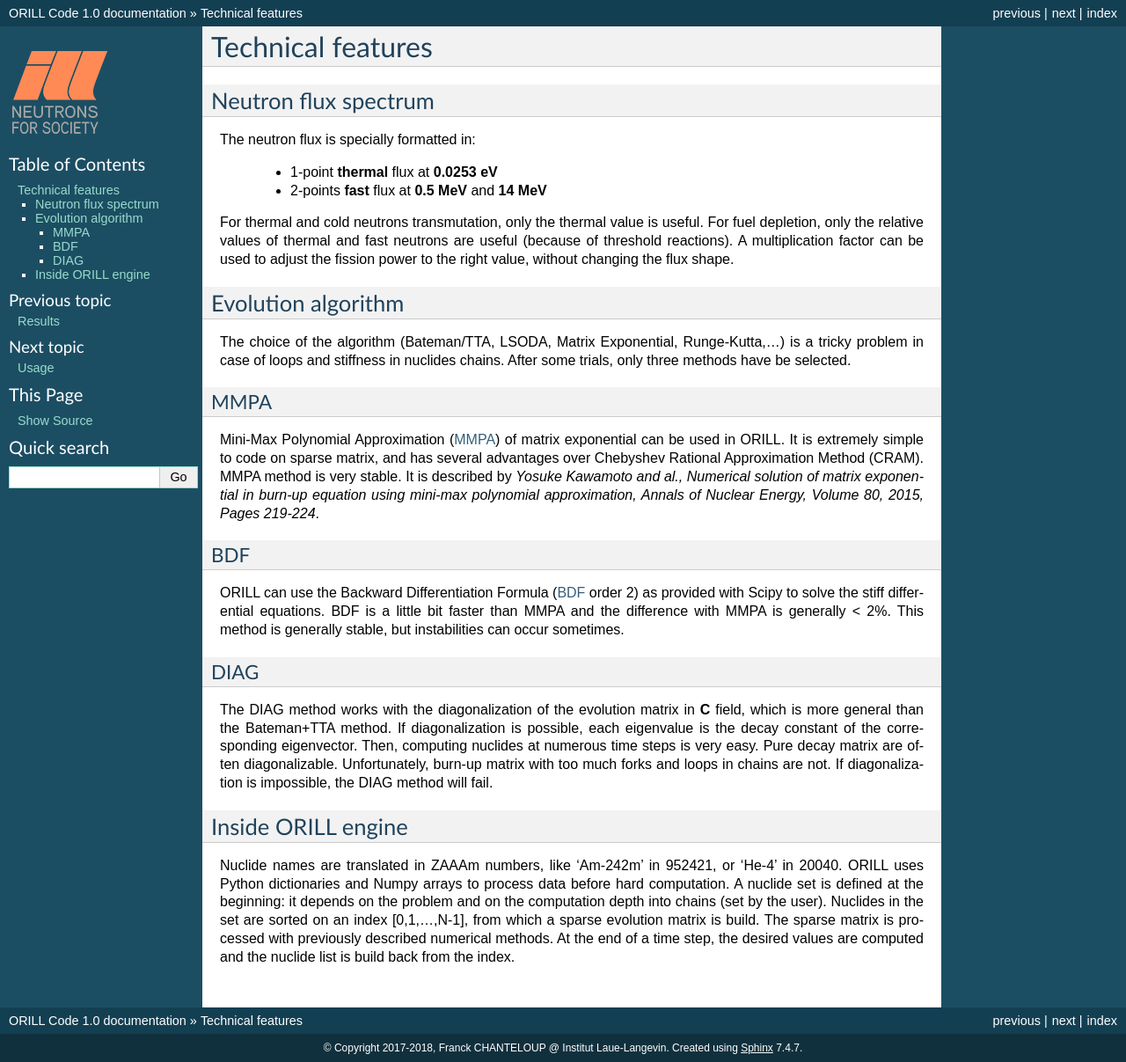
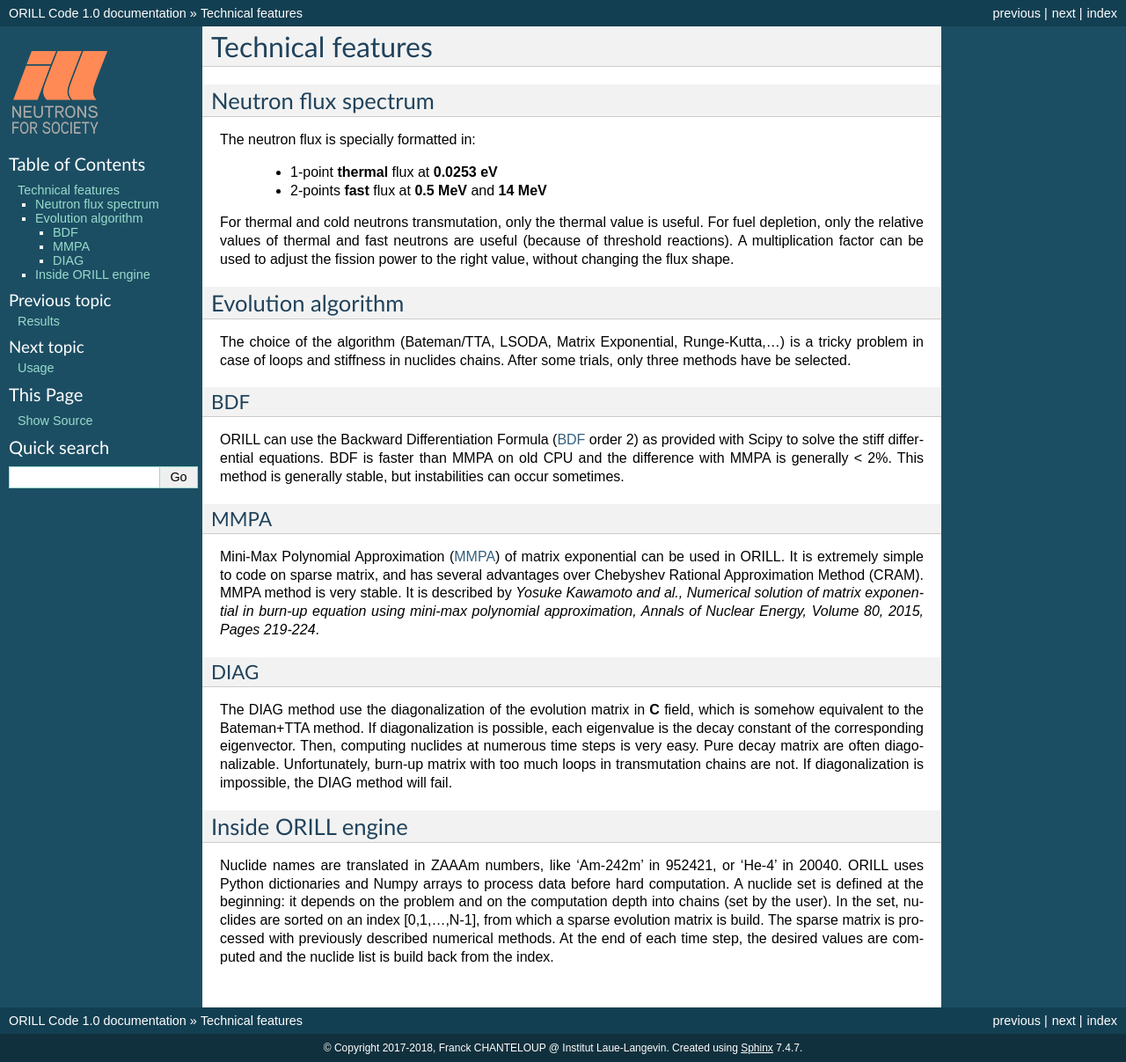
Before and after one commit to orill/orill, a Sphinx documentation site: the page built from docs/techfeatures.rst, in a window 1280 px wide. Shown: the whole page at 88% size. Built offline with Sphinx 7.4.7, drawn with Linux system fonts in a browser that asks for light colours.

Commit message:
Add files via upload

```diff
--- a/docs/nucdata.rst
+++ b/docs/nucdata.rst
@@ -11,8 +11,8 @@ toolkit. Parsing features are not provided with ORILL public version. However, d
  - Nuclide set consists of 3820 nuclides from the US Evaluated Nuclear Data `ENDF/B-VII.1 <http://www.nndc.bnl.gov/endf/b7.1/>`_ decay sub-library (**only childs with branching ratios > 0.1%** are selected).
  - Incident neutron data cover 816 nuclides cross sections and multiplicities from the European Activation File (`EAF 2010 <https://www.oecd-nea.org/dbdata/>`_) at 293.6K: (**only (n,2n), (n,3n), (n,fission), (n,gamma), (n,p), (n,d), (n,t), (n,3He), (n,alpha)** reactions are selected).
  - Direct (independent) induced fission yields of 83 nuclides are from TENDL 2011 `TALYS <http://www.talys.eu/>`_ nuclear model code system (**only products with yields > 0.01%** are selected).
- - Effective dose coefficients for inhalation (adult, public) includes 1975 nuclides from EAF 2010 and `ICRP <http://www.icrp.org/publications.asp>`_ 72.
- - Fluence to effective dose coefficients (rotational) are from ICRP 74 (we consider ICRP 116 values for neutrons are unreliable).
+ - Effective dose coefficients for inhalation (adult, public) includes 1975 nuclides from EAF 2010 and `ICRP 72<http://www.icrp.org/publications.asp>`_.
+ - Fluence to effective dose coefficients (Hp(10), rotational) are from ICRP 74 (we consider ICRP 116 values for neutrons unreliable).
 
 The choice of EAF 2010 and TENDL 2011 instead of ENDF/B-VII.1 was made to enlarge the data set in terms of available cross sections and fission products. Moreover, independent fission yields are sometimes difficult to measure and the TALYS nuclear model has a good agreement with experimental data.
 
--- a/docs/techfeatures.rst
+++ b/docs/techfeatures.rst
@@ -20,6 +20,14 @@ Evolution algorithm
 The choice of the algorithm (Bateman/TTA, LSODA, Matrix Exponential, Runge-Kutta,...) is a tricky problem in case of loops and stiffness in nuclides chains.
 After some trials, only three methods have be selected.
 
+BDF
+^^^
+
+ORILL can use the Backward Differentiation Formula
+(`BDF <https://en.wikipedia.org/wiki/Backward_differentiation_formula>`_ order 2) as provided with Scipy to solve the stiff differential equations.
+BDF is faster than MMPA on old CPU and the difference with MMPA is generally < 2%.
+This method is generally stable, but instabilities can occur sometimes.
+
 MMPA
 ^^^^
 
@@ -30,22 +38,14 @@ It is described by *Yosuke Kawamoto and al.,
 Numerical solution of matrix exponential in burn-up equation using mini-max polynomial approximation,
 Annals of Nuclear Energy, Volume 80, 2015, Pages 219-224*.
 
-BDF
-^^^
-
-ORILL can use the Backward Differentiation Formula
-(`BDF <https://en.wikipedia.org/wiki/Backward_differentiation_formula>`_ order 2) as provided with Scipy to solve the stiff differential equations.
-BDF is a little bit faster than MMPA and the difference with MMPA is generally < 2%.
-This method is generally stable, but instabilities can occur sometimes.
-
 DIAG
 ^^^^
 
-The DIAG method works with the diagonalization of the evolution matrix in **C** field, which is more general than the
+The DIAG method use the diagonalization of the evolution matrix in **C** field, which is somehow equivalent to the
 Bateman+TTA method.
 If diagonalization is possible, each eigenvalue is the decay constant of the corresponding eigenvector.
 Then, computing nuclides at numerous time steps is very easy. Pure decay matrix are often diagonalizable.
-Unfortunately, burn-up matrix with too much forks and loops in chains are not.
+Unfortunately, burn-up matrix with too much loops in transmutation chains are not.
 If diagonalization is impossible, the DIAG method will fail.
 
 Inside ORILL engine
@@ -54,6 +54,6 @@ Inside ORILL engine
 Nuclide names are translated in ZAAAm numbers, like 'Am-242m' in 952421, or 'He-4' in 20040.
 ORILL uses Python dictionaries and Numpy arrays to process data before hard computation.
 A nuclide set is defined at the beginning: it depends on the problem and on the computation depth into chains (set by the user).
-Nuclides in the set are sorted on an index [0,1,...,N-1], from which a sparse
+In the set, nuclides are sorted on an index [0,1,...,N-1], from which a sparse
 evolution matrix is build. The sparse matrix is processed with previously described numerical methods.
-At the end of a time step, the desired values are computed and the nuclide list is build back from the index.
+At the end of each time step, the desired values are computed and the nuclide list is build back from the index.
```
